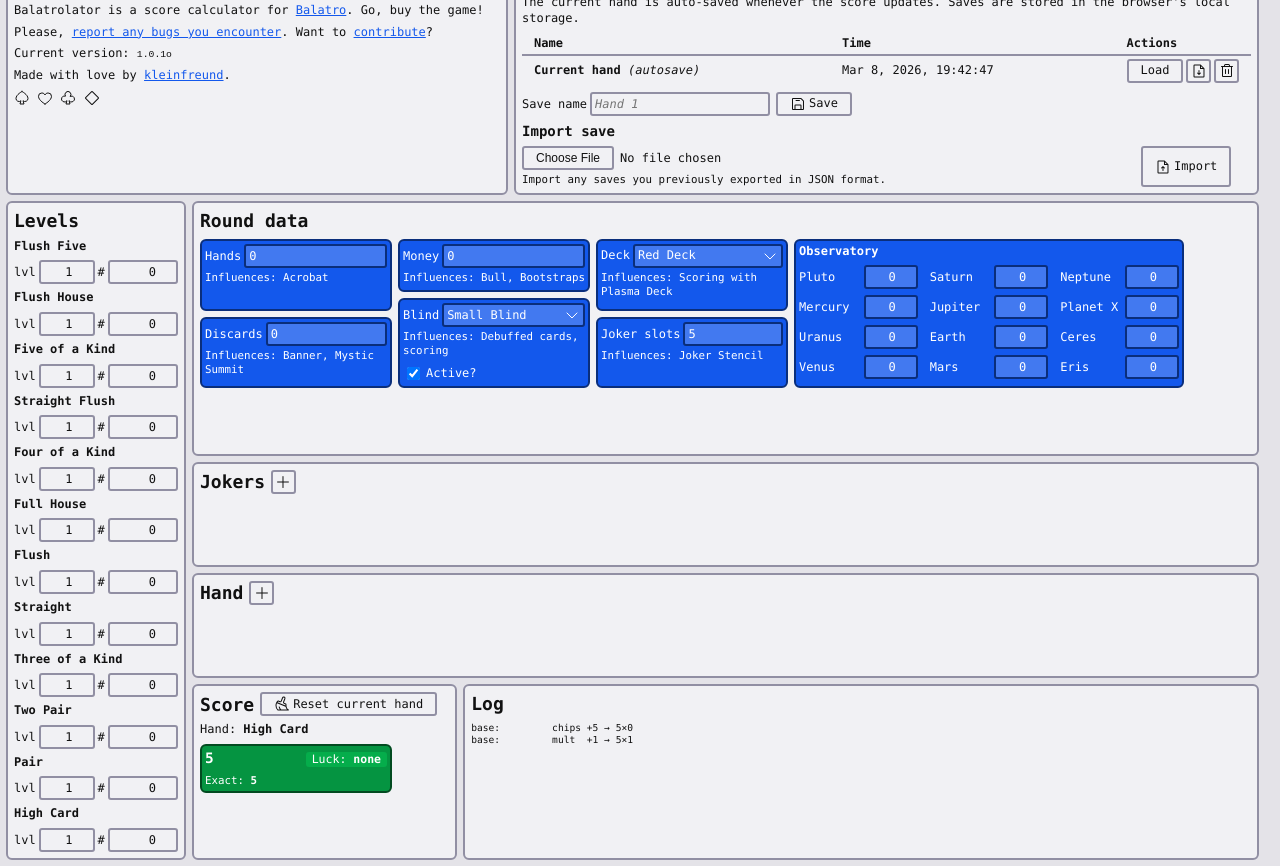
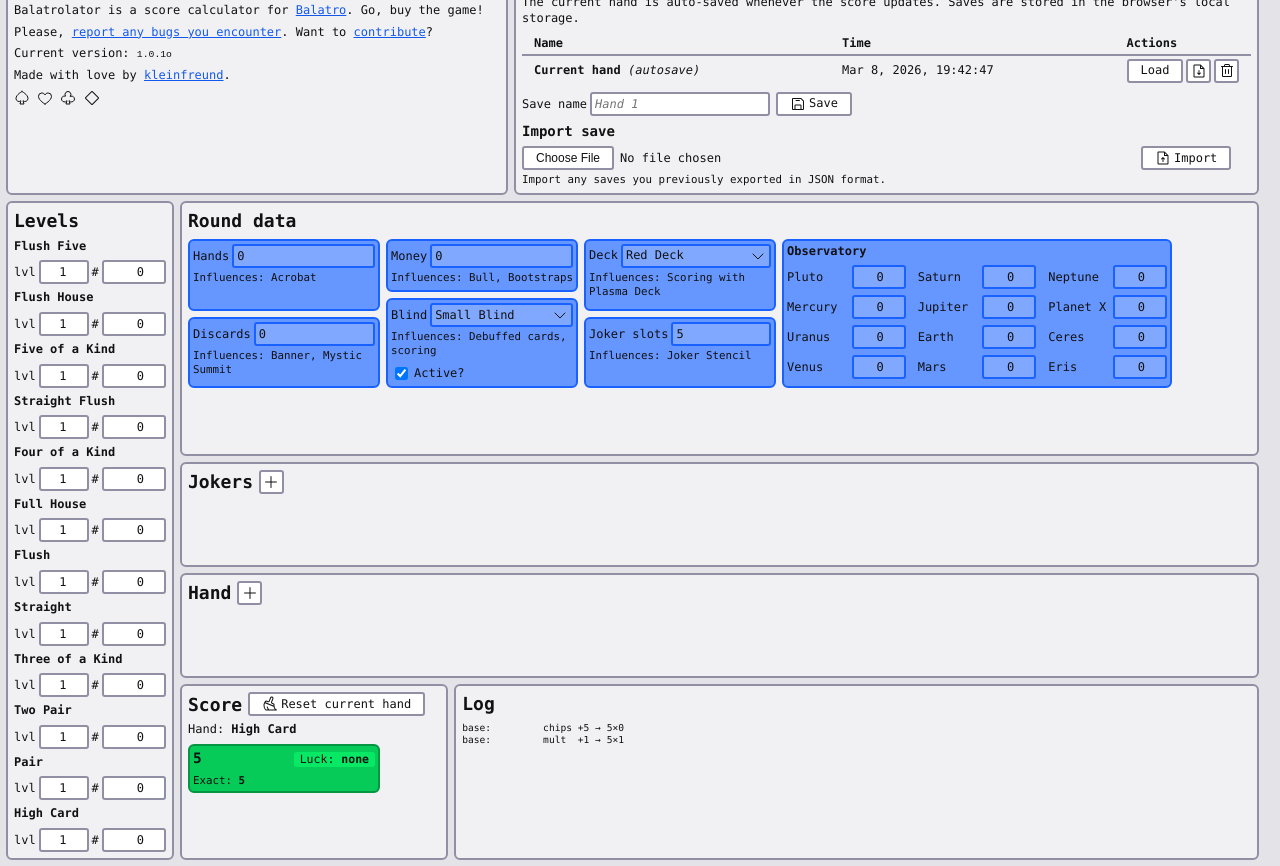
Before and after one commit to kleinfreund/balatrolator, a website built with Vite: page index.html in a window 1280 px wide. Shown: the part 48-914 px from the top of the page. Built offline with nearby package versions, Linux system fonts and the light colour scheme.

Commit message:
fix(ui): some color contrast issues

```diff
--- a/src/ui/components/HandLevelCard.ts
+++ b/src/ui/components/HandLevelCard.ts
@@ -18,14 +18,10 @@ const lightCss = /*css*/`
 		}
 	}
 
-	.hlc-level-input {
-		text-align: right;
-		inline-size: 4rem;
-	}
-
+	.hlc-level-input,
 	.hlc-plays-input {
 		text-align: right;
-		inline-size: 5rem;
+		inline-size: 2.5rem;
 	}
 `
 const lightStyleSheet = await new CSSStyleSheet().replace(lightCss)
--- a/src/ui/components/JokerCard.ts
+++ b/src/ui/components/JokerCard.ts
@@ -7,7 +7,7 @@ import { BaseElement } from '#ui/components/BaseElement.ts'
 
 const lightCss = /*css*/`
 	joker-card {
-		--c-text: var(--c-white);
+		--c-text: var(--c-black);
 		--c-border: var(--c-red-dark);
 		--c-background-light: var(--c-red-light);
 		--c-background-lighter: var(--c-red-lighter);
@@ -17,7 +17,6 @@ const lightCss = /*css*/`
 
 	@media (prefers-contrast: more) {
 		joker-card {
-			--c-text: var(--c-black);
 			--c-border: var(--c-black);
 			--c-background-light: var(--c-grey-light);
 			--c-background-lighter: var(--c-white);
--- a/src/ui/components/PlayingCard.ts
+++ b/src/ui/components/PlayingCard.ts
@@ -16,7 +16,6 @@ const lightCss = /*css*/`
 
 	@media (prefers-contrast: more) {
 		playing-card {
-			--c-text: var(--c-black);
 			--c-border: var(--c-black);
 			--c-background-light: var(--c-grey-light);
 			--c-background-lighter: var(--c-white);
--- a/src/ui/css/_base.css
+++ b/src/ui/css/_base.css
@@ -10,7 +10,7 @@ html {
 	font-size: var(--f-size);
 	line-height: var(--f-line-height);
 	color: var(--c-text);
-	background-color: var(--c-background);
+	background-color: hsl(249 10% 90%);
 }
 
 @media (prefers-contrast: more) {
@@ -46,11 +46,11 @@ ul {
 }
 
 a {
-	color: var(--c-blue-light);
+	color: var(--c-interactive-light);
 }
 
 a:hover {
-	color: var(--c-blue-dark);
+	color: var(--c-interactive-dark);
 }
 
 legend {
--- a/src/ui/css/_components.css
+++ b/src/ui/css/_components.css
@@ -36,7 +36,7 @@
 		'hands cards cards'
 		'hands score log'
 	;
-	grid-template-columns: 15rem minmax(0, 1fr) minmax(0, 3fr);
+	grid-template-columns: 14rem minmax(0, 1fr) minmax(0, 3fr);
 	gap: 0.5rem;
 }
 
@@ -68,7 +68,7 @@
 	padding: 0.5rem;
 	border: 2px solid var(--c-border);
 	border-radius: 0.5rem;
-	background-color: var(--c-background-lighter);
+	background-color: var(--c-background-light);
 }
 
 @media (prefers-contrast: more) {
@@ -101,7 +101,7 @@
 }
 
 .round-data-card {
-	--c-text: var(--c-white);
+	--c-text: var(--c-black);
 	--c-border: var(--c-blue-dark);
 	--c-background-light: var(--c-blue-light);
 	--c-background-lighter: var(--c-blue-lighter);
@@ -109,7 +109,6 @@
 
 @media (prefers-contrast: more) {
 	.round-data-card {
-		--c-text: var(--c-black);
 		--c-border: var(--c-black);
 		--c-background-light: var(--c-grey-light);
 		--c-background-lighter: var(--c-white);
@@ -154,7 +153,7 @@
 /* SCORE CARD */
 
 .score-card {
-	--c-text: var(--c-white);
+	--c-text: var(--c-black);
 	--c-border: var(--c-green-dark);
 	--c-background-light: var(--c-green-light);
 	--c-background-lighter: var(--c-green-lighter);
@@ -164,7 +163,6 @@
 
 @media (prefers-contrast: more) {
 	.score-card {
-		--c-text: var(--c-black);
 		--c-border: var(--c-black);
 		--c-background-light: var(--c-grey-light);
 		--c-background-lighter: var(--c-white);
@@ -201,7 +199,7 @@
 .s-save-container,
 .s-import-container {
 	display: inline flex;
-	align-items: stretch;
+	align-items: start;
 	flex-wrap: wrap;
 	gap: 0.5rem;
 }
--- a/src/ui/css/_variables.css
+++ b/src/ui/css/_variables.css
@@ -7,21 +7,23 @@ html {
 
 	--c-white: #fff;
 	--c-black: #111;
-	--c-grey-light: hsl(249 10% 90%);
-	--c-grey-lighter: hsl(249 10% 95%);
+	--c-interactive-dark: hsl(221 85% 26%);
+	--c-interactive-light: hsl(221 85% 50%);
+	--c-grey-light: hsl(249 10% 95%);
+	--c-grey-lighter: hsl(249 10% 100%);
 	--c-grey-dark: hsl(247 10% 60%);
-	--c-blue-dark: hsl(221 85% 26%);
-	--c-blue-light: hsl(221 85% 50%);
-	--c-blue-lighter: hsl(221 85% 60%);
+	--c-blue-dark: hsl(221 100% 55%);
+	--c-blue-light: hsl(221 100% 70%);
+	--c-blue-lighter: hsl(221 100% 75%);
 	--c-yellow-dark: hsl(45 98% 40%);
 	--c-yellow-light: hsl(45 98% 59%);
 	--c-yellow-lighter: hsl(45 98% 70%);
-	--c-red-dark: hsl(9 94% 33%);
-	--c-red-light: hsl(9 94% 45%);
-	--c-red-lighter: hsl(9 94% 53%);
-	--c-green-dark: hsl(145 94% 15%);
-	--c-green-light: hsl(145 94% 30%);
-	--c-green-lighter: hsl(145 94% 35%);
+	--c-red-dark: hsl(9 94% 39%);
+	--c-red-light: hsl(9 94% 53%);
+	--c-red-lighter: hsl(9 94% 60%);
+	--c-green-dark: hsl(145 94% 30%);
+	--c-green-light: hsl(145 94% 41%);
+	--c-green-lighter: hsl(145 94% 47%);
 
 	--c-seal-gold: hsl(36 57% 66%);
 	--c-seal-red: hsl(3 82% 61%);
```
